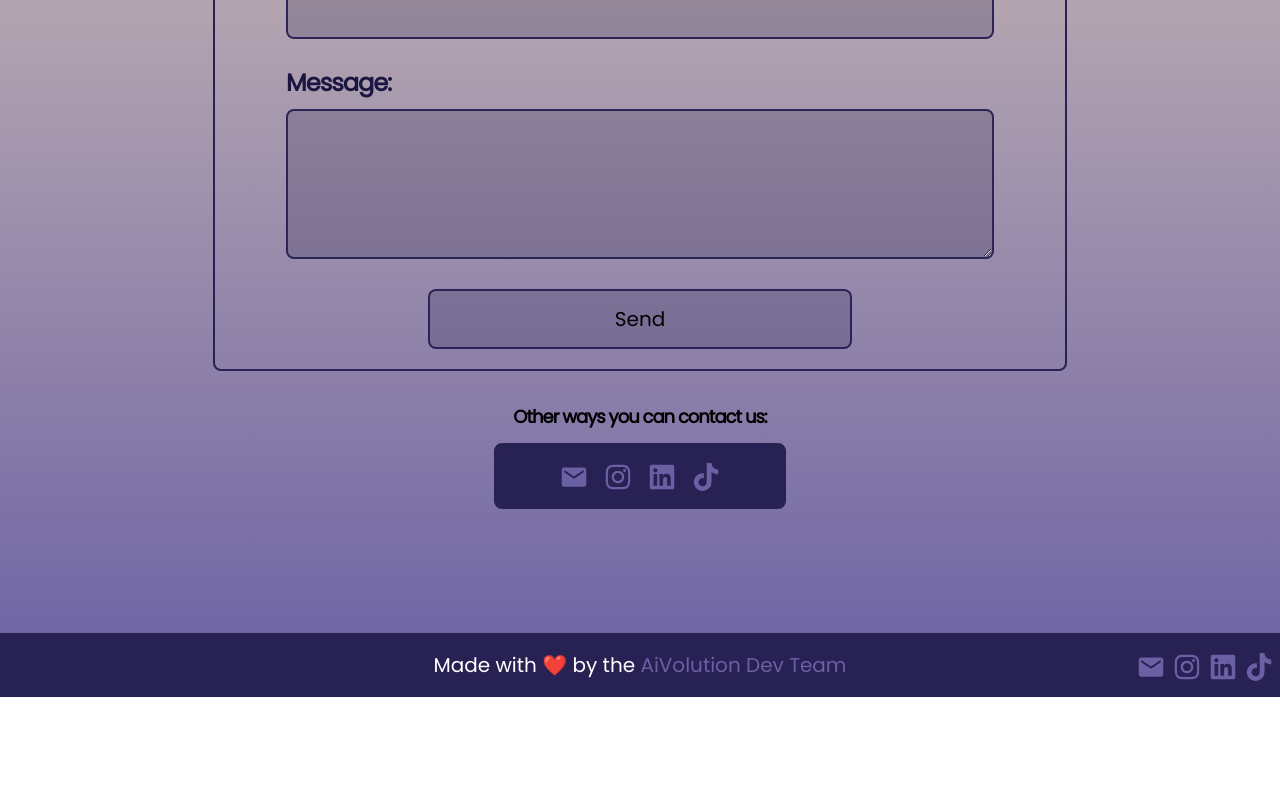
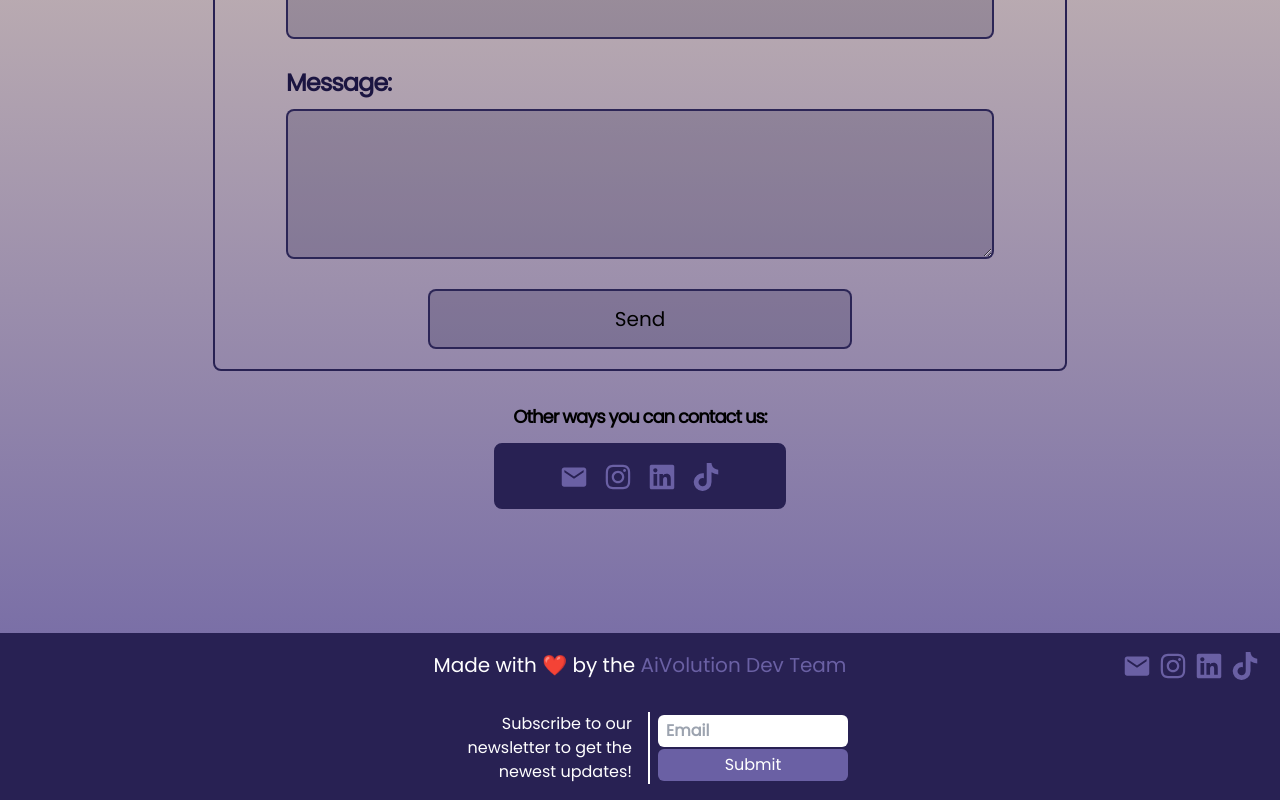
Before and after one commit to aivolution-gta/website, a Next.js app: page /contact in a window 1280 px wide. Shown: the part 720-1520 px from the top of the page. Before the commit the page ends 1417 px from the top, so only its background shows below. Built offline with nearby package versions, Linux system fonts and the light colour scheme.

Commit message:
Add functionality for adding emails to a newsletter

```diff
--- a/components/contact/contact-form.tsx
+++ b/components/contact/contact-form.tsx
@@ -30,7 +30,7 @@ const ContactForm: React.FC = () => {
         }
 
         // Send email using Nodemailer
-        const response = await fetch('/api/send-email', {
+        const response = await fetch('/api/contact/send-email', {
             method: 'POST',
             headers: {
                 'Content-Type': 'application/json',
--- a/components/footer.tsx
+++ b/components/footer.tsx
@@ -1,12 +1,33 @@
+import { useState } from 'react';
 import { FaInstagram, FaLinkedin, FaTiktok } from 'react-icons/fa';
 import { IoMdMail } from 'react-icons/io';
+import axios from "axios";
 
 export default function Footer() {
 
+    const [email, setEmail] = useState('');
+    const [message, setMessage] = useState('');
+    const [emailInProgress, setEmailInProgress] = useState(false);
+
+    const handleEmailSubmit = async (e: any) => {
+        e.preventDefault();
+
+        try {
+            setEmailInProgress(true);
+            const response = await axios.post("/api/newsletter/add-email", { email: email });
+            setMessage(response.data.message || 'Email added successfully');
+            setEmailInProgress(false);
+            setEmail('');
+        } catch (err) {
+            console.error('Error adding email:', err);
+            setMessage('Error adding email');
+        }
+    }
+
     return(
-        <div className="mt-20 text-white bottom-0 w-screen bg-dark-purple min-h-[4em] flex justify-center xs:py-6">
-            <div className="w-full flex flex-col justify-center">
-                <div className="w-full flex xs:flex-col justify-evenly text-center">
+        <div className="mt-20 text-white bottom-0 w-screen bg-dark-purple p-4 flex justify-center xs:py-6">
+            <div className="w-full flex flex-col justify-evenly">
+                <div className="w-full flex xs:flex-col justify-evenly place-items-center text-center">
                     <div className="w-1/3 xs:hidden"></div>
                     <p>Made with ❤️ by the <br className="hidden xs:block"/><a href="https://github.com/padhyeSohum/aivolution-website" target="_blank" className="">AiVolution Dev Team</a></p>
                     <div className="flex justify-end w-1/3 xs:w-full xs:justify-center xs:mt-4">
@@ -32,6 +53,21 @@ export default function Footer() {
                         </a>
                     </div>
                 </div>
+                <div className="w-full mt-8">
+                    <form onSubmit={handleEmailSubmit} className="flex w-full justify-center">
+                        <div className="w-1/6 mx-2 text-right flex flex-col justify-center">Subscribe to our newsletter to get the newest updates!</div>
+                        <div className="w-1/6 border-l-2 mx-2 px-2 flex flex-col justify-evenly">
+                            <input
+                                type="email"
+                                value={email}
+                                onChange={(e) => {setEmail(e.target.value)}}
+                                className="font-bold w-full text-[#1B1541] rounded-md leading-loose px-2 outline-none"
+                                placeholder="Email"
+                            />
+                            <button type="submit" disabled={emailInProgress} className="w-full rounded-md border-mid-purple bg-light-purple hover:bg-mid-purple transition duration-200 leading-loose">Submit</button>
+                        </div>
+                    </form>
+                </div>
             </div>
         </div>
     )
--- /dev/null
+++ b/lib/mongodb.ts
@@ -0,0 +1,28 @@
+import { MongoClient } from "mongodb";
+
+if (!process.env.MONGODB_URI) {
+  throw new Error('Invalid/Missing environment variable: "MONGODB_URI"');
+}
+
+const uri = process.env.MONGODB_URI;
+const options = {};
+
+let client;
+let clientPromise: Promise<MongoClient>;
+
+if (process.env.NODE_ENV === "development") {
+    let globalWithMongo = global as typeof globalThis & {
+        _mongoClientPromise?: Promise<MongoClient>;
+    };
+
+    if (!globalWithMongo._mongoClientPromise) {
+        client = new MongoClient(uri, options);
+        globalWithMongo._mongoClientPromise = client.connect();
+    }
+    clientPromise = globalWithMongo._mongoClientPromise;
+} else {
+    client = new MongoClient(uri, options);
+    clientPromise = client.connect();
+}
+
+export default clientPromise;
--- a/package.json
+++ b/package.json
@@ -17,7 +17,9 @@
     "@splidejs/splide-extension-url-hash": "^0.3.0",
     "@types/next": "^9.0.0",
     "@types/react-collapse": "^5.0.4",
+    "axios": "^1.6.7",
     "framer-motion": "^10.16.16",
+    "mongodb": "^6.3.0",
     "next": "13.5.6",
     "nodemailer": "^6.9.7",
     "react": "^18.2.0",
--- /dev/null
+++ b/pages/api/newsletter/add-email.ts
@@ -0,0 +1,27 @@
+import { NextApiRequest, NextApiResponse } from "next";
+import clientPromise from "../../../lib/mongodb";
+
+export default async (req: NextApiRequest, res: NextApiResponse) => {
+    if (req.method === "POST") {
+        const email = req.body.email;
+
+        if (!email) {
+            return res.status(400).json({ error: 'Email is required' })
+        }
+
+        try {
+            const client = await clientPromise;
+            const db = client.db("aivolution");
+
+            await db.collection("newsletter_emails").insertOne({ email })
+
+            return res.status(201).json({ message: 'Email added to the database' });
+
+        } catch (err) {
+            console.error('Error adding email to the database:', err);
+            return res.status(500).json({ error: 'Internal Server Error' });
+        }
+    } else {
+        return res.status(405).json({ error: 'Method Not Allowed' });
+    }
+}
```
Also changed, not shown: pages/index.tsx (+4 -4 lines), pages/api/contact/send-email.ts (renamed from pages/api/send-email.ts), 1 other file (tests, documents, lock files or other folders).
